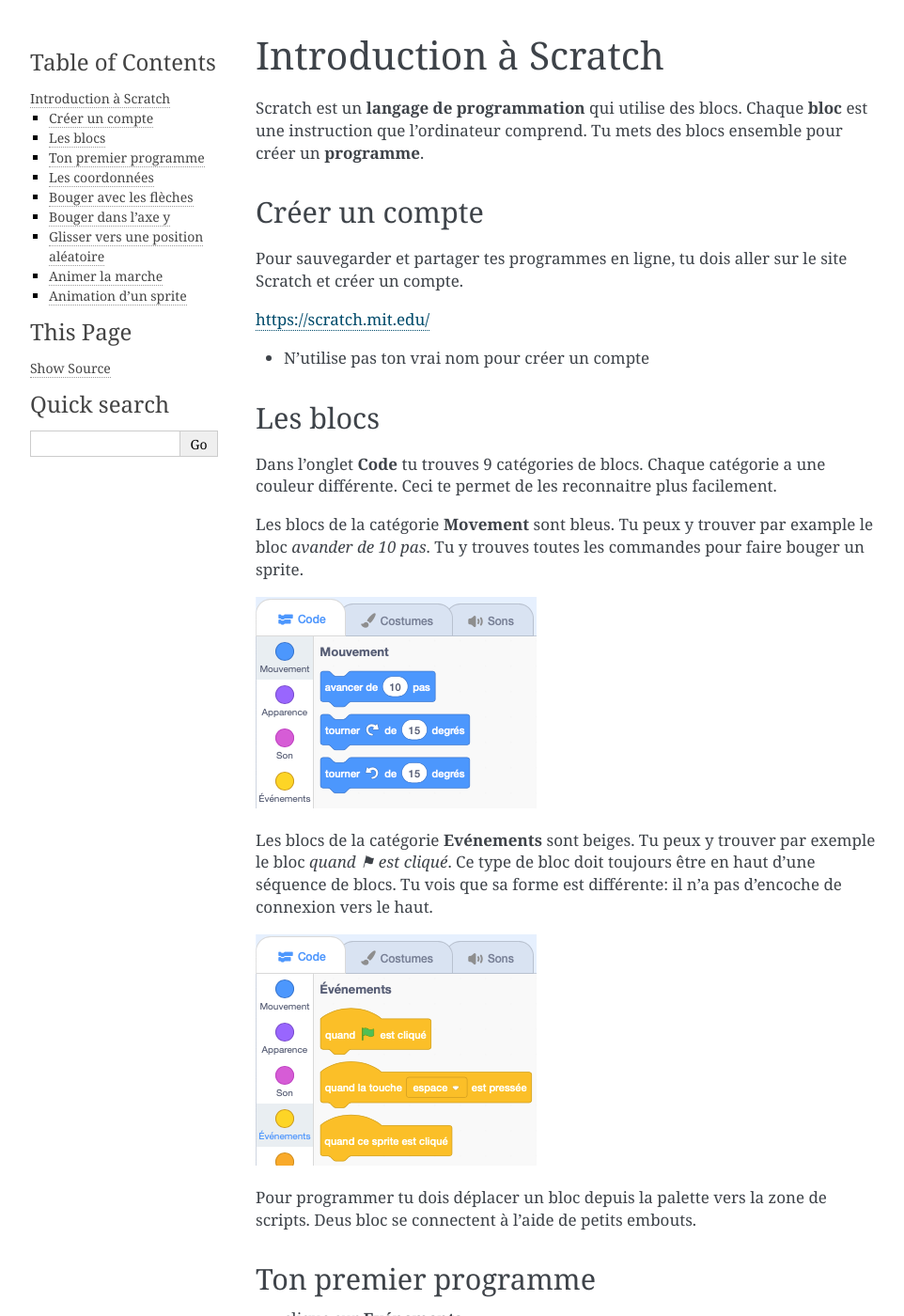
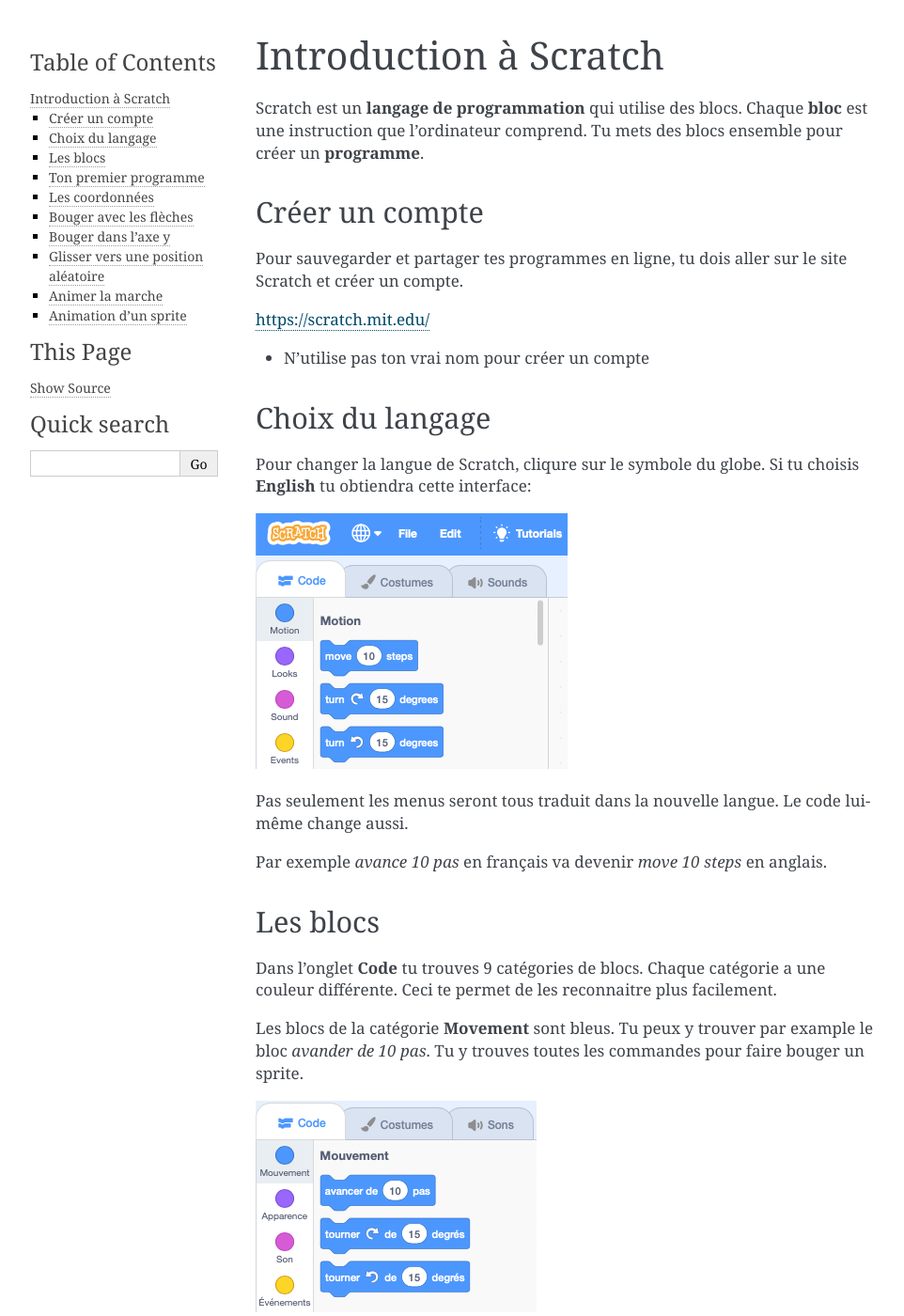
Before and after one commit to rasql/scratch-tutorial, a Sphinx documentation site: the page built from docs/1_intro/intro.rst, in a window 1280 px wide and 1400 px high. Shown: the whole window at 94% size, without its empty margins (148-1110 px from the left). Built offline with Sphinx 7.4.7, drawn with Linux system fonts in a browser that asks for light colours.

```diff
--- a/docs/1_intro/intro.rst
+++ b/docs/1_intro/intro.rst
@@ -14,6 +14,19 @@ tu dois aller sur le site Scratch et créer un compte.
 https://scratch.mit.edu/
 
 * N'utilise pas ton vrai nom pour créer un compte
+
+Choix du langage
+----------------
+
+Pour changer la langue de Scratch, cliqure sur le symbole du globe.
+Si tu choisis **English** tu obtiendra cette interface:
+
+.. image:: english.png
+
+Pas seulement les menus seront tous traduit dans la nouvelle langue.
+Le code lui-même change aussi.
+
+Par exemple *avance 10 pas* en français va devenir *move 10 steps* en anglais.
 
 
 Les blocs
--- a/docs/index.rst
+++ b/docs/index.rst
@@ -11,6 +11,7 @@ Welcome to Scratch tutorial's documentation!
    :caption: Contents:
 
    1_intro/intro
+   2_looks/looks
 
 
 
```
Also changed, not shown: docs/2_looks/looks.rst (added, +12 -0 lines), docs/1_intro/english.png (added).
